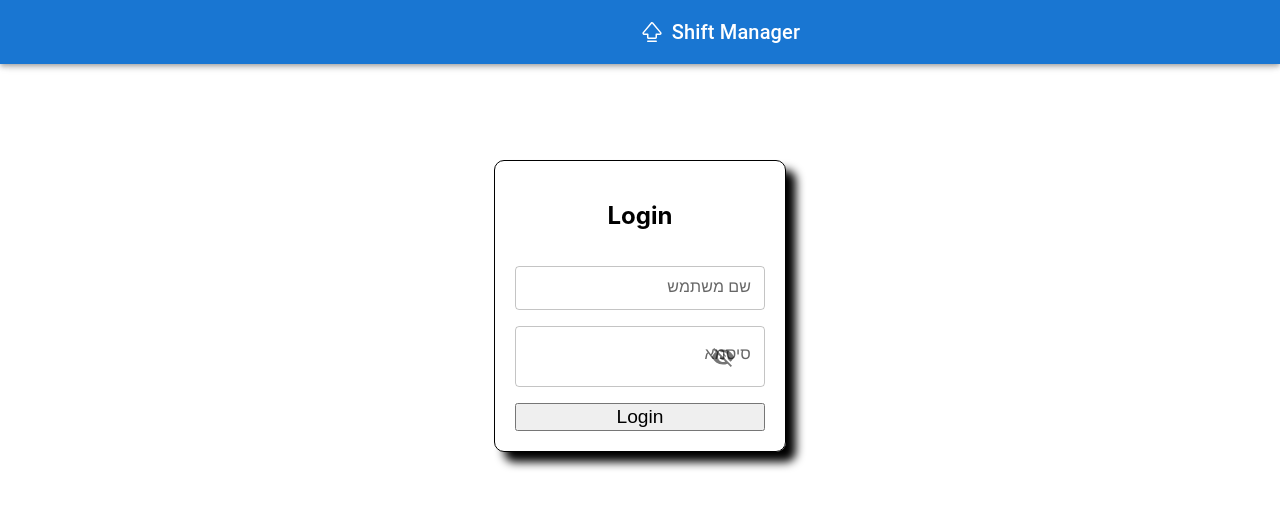
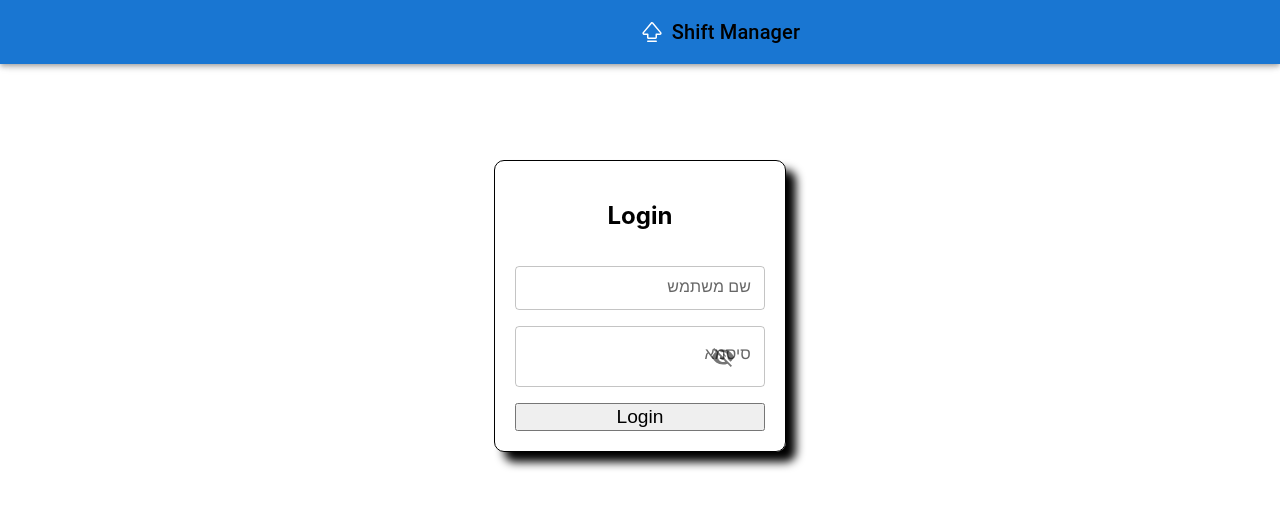
Before and after one commit to nyoooom127/shift-manager-client, a React (Create React App) app: page / in a window 1280 px wide. Shown: the top 508 px of the page. Built offline with nearby package versions, Linux system fonts and the light colour scheme; what notyf would draw is missing.

Commit message:
changed to black

```diff
--- a/src/Components/LayoutArea/HeaderBar/HeaderBar.tsx
+++ b/src/Components/LayoutArea/HeaderBar/HeaderBar.tsx
@@ -24,6 +24,7 @@ interface AppBarProps extends MuiAppBarProps {
 const AppBar = styled(MuiAppBar, {
   // shouldForwardProp: (prop) => prop !== "open",
 })<AppBarProps>(({ theme }) => ({
+  color: 'black'
   // zIndex: theme.zIndex.drawer + 1,
   // transition: theme.transitions.create(["width", "margin"], {
   //   easing: theme.transitions.easing.sharp,
@@ -100,6 +101,7 @@ function HeaderBar(props: HeaderBarProps): JSX.Element {
                 noWrap
                 component="div"
                 textAlign="center"
+                color='black'
               >
                 Shift Manager
               </Typography>
--- a/src/Components/LayoutArea/Sidebar/Sidebar.css
+++ b/src/Components/LayoutArea/Sidebar/Sidebar.css
@@ -3,10 +3,6 @@
     position: sticky;
 }
 
-.Sidebar a.ps-menu-button {
-    color: white;
-}
-
 .Sidebar a.ps-menu-button:hover {
     background-color: #115190;
 }
```
